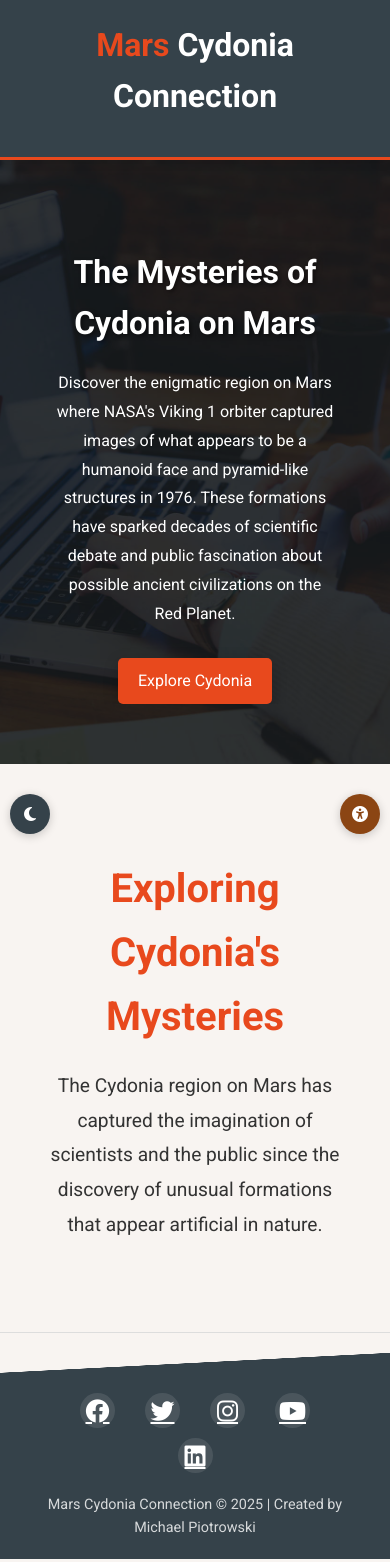
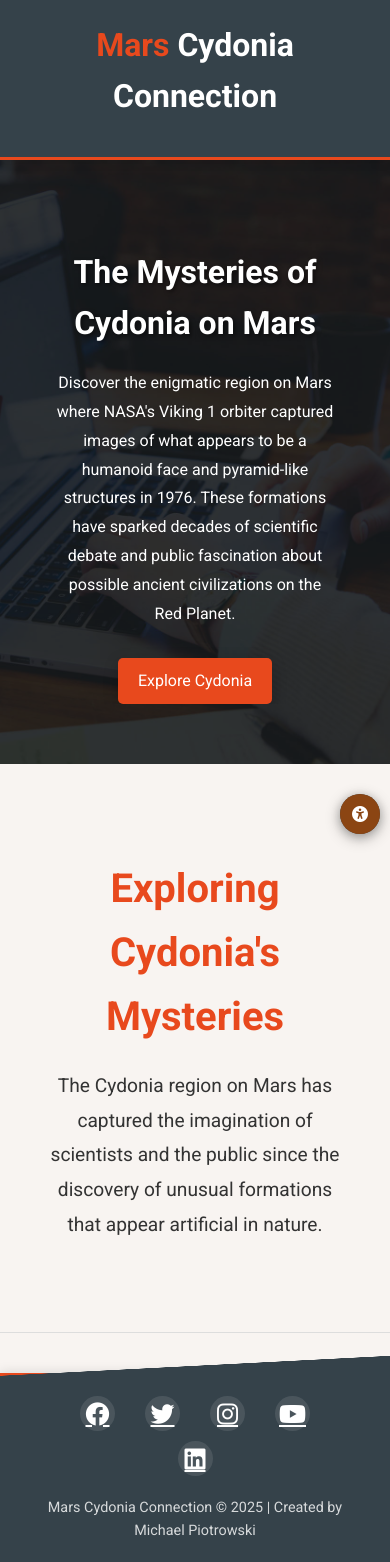
Before and after one commit to MikePiotrowski/Cydonia-Project, a React (Vite) app: page / in a window 390 px wide. Built offline with nearby package versions, Linux system fonts and the light colour scheme.

Commit message:
Made some theme changes

```diff
--- a/src/App.css
+++ b/src/App.css
@@ -144,11 +144,13 @@ header nav {
 
 /* Footer styles */
 footer {
-  background: #35424a;
-  color: white;
+    background: var(--footer-bg);
+    color: var(--footer-text);
   padding: 20px 0;
   text-align: center;
   margin-top: 40px;
+    border-top: 3px solid var(--primary-color);
+    box-shadow: 0 -2px 10px var(--card-shadow);
 }
 
 footer .social-icons {
@@ -156,7 +158,7 @@ footer .social-icons {
 }
 
 footer .social-icons a {
-  color: white;
+    color: var(--footer-text);
   margin: 0 10px;
   font-size: 24px;
   transition: all 0.3s;
--- a/src/components/ThemeToggle.css
+++ b/src/components/ThemeToggle.css
@@ -2,7 +2,7 @@
 .theme-toggle {
   position: fixed;
   bottom: 20px;
-  left: 20px;
+    right: 20px; /* Changed from left to right for better visibility */
   z-index: 99;
 }
 
@@ -18,27 +18,48 @@
   display: flex;
   align-items: center;
   justify-content: center;
-  box-shadow: 0 2px 10px rgba(0, 0, 0, 0.2);
-  transition: all 0.3s ease;
+  box-shadow: 0 4px 15px rgba(0, 0, 0, 0.3);
+    transition: all 0.3s ease, transform 0.5s cubic-bezier(0.68, -0.55, 0.27, 1.55);
+    overflow: hidden;
+    position: relative;
+}
+
+.theme-toggle-btn::before {
+    content: '';
+    position: absolute;
+    top: 0;
+    left: 0;
+    width: 100%;
+    height: 100%;
+    background: radial-gradient(circle, rgba(255, 255, 255, 0.8) 0%, rgba(255, 255, 255, 0) 70%);
+    opacity: 0;
+    transition: opacity 0.3s ease;
+    pointer-events: none;
 }
 
 .theme-toggle-btn:hover {
-  transform: translateY(-3px);
-  box-shadow: 0 4px 15px rgba(0, 0, 0, 0.3);
+    transform: translateY(-3px) scale(1.05);
+    box-shadow: 0 6px 20px rgba(0, 0, 0, 0.4);
+}
+
+.theme-toggle-btn:hover::before {
+    opacity: 0.3;
 }
 
 .theme-toggle-btn:active {
-  transform: translateY(-1px);
-  box-shadow: 0 2px 8px rgba(0, 0, 0, 0.2);
+    transform: translateY(-1px) scale(0.98);
+    box-shadow: 0 3px 10px rgba(0, 0, 0, 0.3);
 }
 
 .theme-toggle-btn.light {
-  background: #35424a;
+    background: linear-gradient(135deg, #35424a, #1a2a35);
+    border: 2px solid rgba(255, 255, 255, 0.1);
 }
 
 .theme-toggle-btn.dark {
-  background: #f8c630;
+    background: linear-gradient(135deg, #f8c630, #ffb700);
   color: #333;
+    border: 2px solid rgba(0, 0, 0, 0.1);
 }
 
 /* Animation for icon */
@@ -50,11 +71,66 @@
   transform: rotate(30deg);
 }
 
+/* Animation when toggling theme */
+.theme-toggle-btn.animating i {
+    animation: spin 0.5s ease-in-out;
+}
+
+@keyframes spin {
+    0% {
+        transform: rotate(0deg) scale(1);
+    }
+    50% {
+        transform: rotate(180deg) scale(0.8);
+    }
+    100% {
+        transform: rotate(360deg) scale(1);
+    }
+}
+
+/* Tooltip styles */
+.theme-tooltip {
+    position: absolute;
+    bottom: 60px;
+    right: 0;
+    background: var(--card-bg);
+    color: var(--text-color);
+    padding: 8px 12px;
+    border-radius: 6px;
+    font-size: 14px;
+    white-space: nowrap;
+    box-shadow: 0 2px 10px var(--card-shadow);
+    border: 1px solid var(--border-color);
+    opacity: 0;
+    transform: translateY(10px);
+    animation: fadeInTooltip 0.3s forwards;
+    z-index: 100;
+}
+
+.theme-tooltip::after {
+    content: '';
+    position: absolute;
+    bottom: -8px;
+    right: 20px;
+    width: 0;
+    height: 0;
+    border-left: 8px solid transparent;
+    border-right: 8px solid transparent;
+    border-top: 8px solid var(--card-bg);
+}
+
+@keyframes fadeInTooltip {
+    to {
+        opacity: 1;
+        transform: translateY(0);
+    }
+}
+
 /* Media Queries */
 @media (max-width: 768px) {
   .theme-toggle {
     bottom: 15px;
-    left: 15px;
+      right: 15px;
   }
 
   .theme-toggle-btn {
@@ -67,10 +143,10 @@
 @media (max-width: 576px) {
   .theme-toggle {
     bottom: 10px;
-    left: 10px;
+      right: 10px;
   }
 
-  .theme-toggle-btn {
+    .theme-toggle-btn {
     width: 40px;
     height: 40px;
     font-size: 16px;
--- a/src/components/ThemeToggle.jsx
+++ b/src/components/ThemeToggle.jsx
@@ -1,17 +1,39 @@
-import React from 'react';
-import { useAppContext } from '../context/AppContext';
+import React, {useEffect, useState} from 'react';
+import {useAppContext} from '../context/AppContext';
 import './ThemeToggle.css';
 
 const ThemeToggle = () => {
   const { theme, toggleTheme } = useAppContext();
+    const [isAnimating, setIsAnimating] = useState(false);
+    const [showTooltip, setShowTooltip] = useState(false);
+
+    // Handle theme toggle with animation
+    const handleToggle = () => {
+        setIsAnimating(true);
+        toggleTheme();
+
+        // Show tooltip briefly when theme changes
+        setShowTooltip(true);
+        setTimeout(() => setShowTooltip(false), 2000);
+    };
+
+    // Reset animation state after animation completes
+    useEffect(() => {
+        if (isAnimating) {
+            const timer = setTimeout(() => setIsAnimating(false), 500);
+            return () => clearTimeout(timer);
+        }
+    }, [isAnimating]);
 
   return (
     <div className="theme-toggle">
       <button
-        onClick={toggleTheme}
-        className={`theme-toggle-btn ${theme}`}
+          onClick={handleToggle}
+          className={`theme-toggle-btn ${theme} ${isAnimating ? 'animating' : ''}`}
         aria-label={`Switch to ${theme === 'light' ? 'dark' : 'light'} theme`}
         title={`Switch to ${theme === 'light' ? 'dark' : 'light'} theme`}
+          onMouseEnter={() => setShowTooltip(true)}
+          onMouseLeave={() => setShowTooltip(false)}
       >
         {theme === 'light' ? (
           <i className="fas fa-moon"></i>
@@ -19,6 +41,12 @@ const ThemeToggle = () => {
           <i className="fas fa-sun"></i>
         )}
       </button>
+
+        {showTooltip && (
+            <div className="theme-tooltip">
+                {theme === 'light' ? 'Switch to Dark Mode' : 'Switch to Light Mode'}
+            </div>
+        )}
     </div>
   );
 };
--- a/src/context/AppContext.jsx
+++ b/src/context/AppContext.jsx
@@ -1,4 +1,4 @@
-import React, { createContext, useState, useContext, useEffect } from 'react';
+import React, {createContext, useContext, useEffect, useState} from 'react';
 
 // Create the context
 const AppContext = createContext();
@@ -42,11 +42,44 @@ export const AppProvider = ({ children }) => {
 
     // Load saved preferences on initial render
   useEffect(() => {
-    // Load theme
+      // Check for system preference and saved theme
     const savedTheme = localStorage.getItem('theme');
+      const prefersDarkMode = window.matchMedia && window.matchMedia('(prefers-color-scheme: dark)').matches;
+
+      // Determine which theme to use
+      let initialTheme;
     if (savedTheme) {
-      setTheme(savedTheme);
-      document.documentElement.setAttribute('data-theme', savedTheme);
+        // Use saved theme if available
+        initialTheme = savedTheme;
+    } else if (prefersDarkMode) {
+        // Use dark mode if system prefers it
+        initialTheme = 'dark';
+    } else {
+        // Default to light mode
+        initialTheme = 'light';
+    }
+
+      // Apply the theme
+      setTheme(initialTheme);
+      document.documentElement.setAttribute('data-theme', initialTheme);
+
+      // Add listener for system preference changes
+      const darkModeMediaQuery = window.matchMedia('(prefers-color-scheme: dark)');
+      const handleSystemThemeChange = (event) => {
+          // Only change theme if user hasn't set a preference
+          if (!localStorage.getItem('theme')) {
+              const newTheme = event.matches ? 'dark' : 'light';
+              setTheme(newTheme);
+              document.documentElement.setAttribute('data-theme', newTheme);
+          }
+      };
+
+      // Add event listener
+      if (darkModeMediaQuery.addEventListener) {
+          darkModeMediaQuery.addEventListener('change', handleSystemThemeChange);
+      } else if (darkModeMediaQuery.addListener) {
+          // For older browsers
+          darkModeMediaQuery.addListener(handleSystemThemeChange);
     }
 
       // Load user preferences
@@ -60,6 +93,16 @@ export const AppProvider = ({ children }) => {
       document.documentElement.classList.toggle('no-animations', !parsedPreferences.animations);
       document.documentElement.setAttribute('data-font-size', parsedPreferences.fontSize);
     }
+
+      // Cleanup function to remove event listener
+      return () => {
+          if (darkModeMediaQuery.removeEventListener) {
+              darkModeMediaQuery.removeEventListener('change', handleSystemThemeChange);
+          } else if (darkModeMediaQuery.removeListener) {
+              // For older browsers
+              darkModeMediaQuery.removeListener(handleSystemThemeChange);
+          }
+      };
   }, []);
 
     // Context value
--- a/src/index.css
+++ b/src/index.css
@@ -14,22 +14,25 @@
   --card-bg: #fff;
   --card-shadow: rgba(0, 0, 0, 0.1);
   --border-color: #ddd;
+
+    /* Smooth transition for theme changes */
+    transition: background-color 0.5s ease, color 0.5s ease, border-color 0.5s ease, box-shadow 0.5s ease;
 }
 
 /* Dark theme */
 [data-theme="dark"] {
   --primary-color: #ff6b35;
   --secondary-color: #f8c630;
-  --background-color: #1a1a1a;
-  --text-color: #f0f0f0;
+    --background-color: #121212;
+    --text-color: #ffffff;
   --accent-color: #ff8c42;
-  --header-bg: #121212;
-  --header-text: #fff;
-  --footer-bg: #121212;
-  --footer-text: #fff;
-  --card-bg: #2a2a2a;
-  --card-shadow: rgba(0, 0, 0, 0.3);
-  --border-color: #444;
+    --header-bg: #0a0a0a;
+    --header-text: #ffffff;
+    --footer-bg: #0a0a0a;
+    --footer-text: #ffffff;
+    --card-bg: #1e1e1e;
+    --card-shadow: rgba(0, 0, 0, 0.5);
+    --border-color: #333;
   --scroll-speed-color: #f8c630;
 }
 
```
Lines whose indentation alone changed are shown as unchanged.
